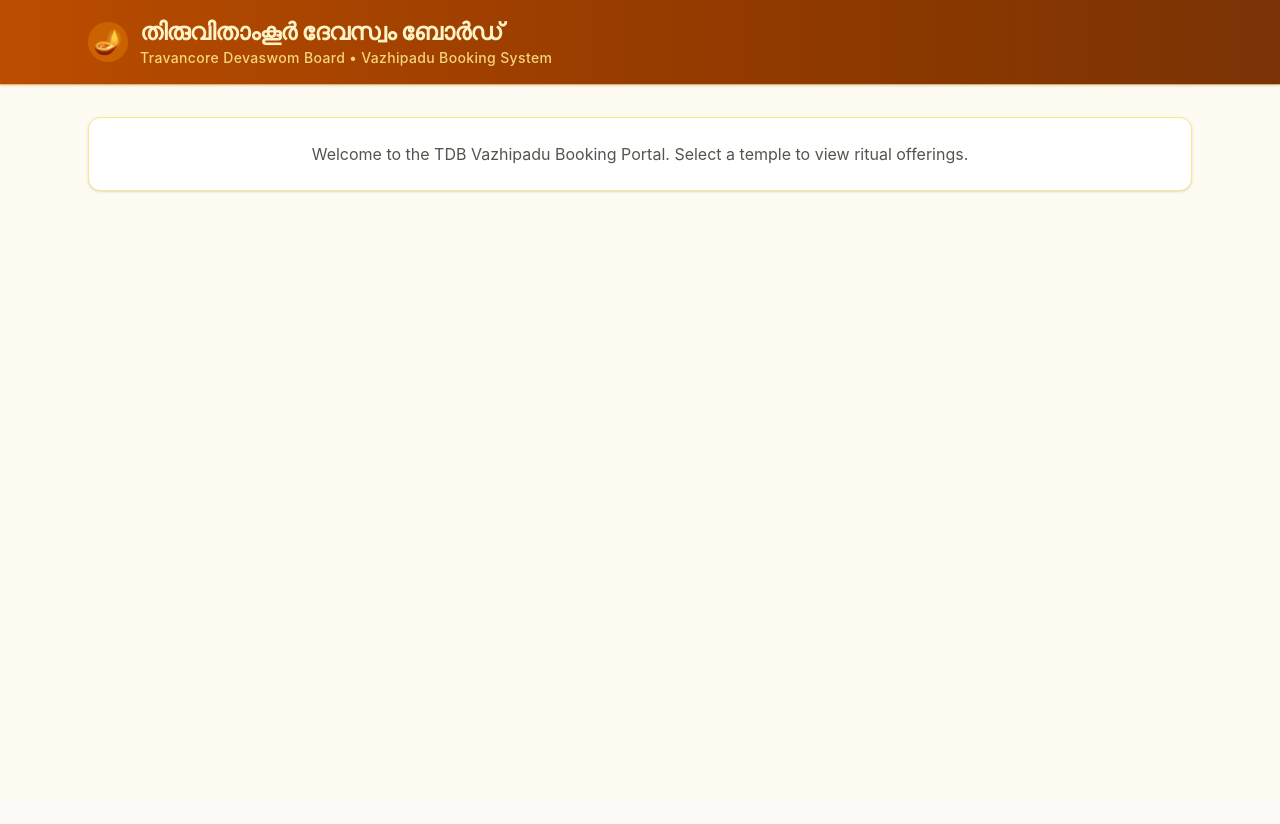
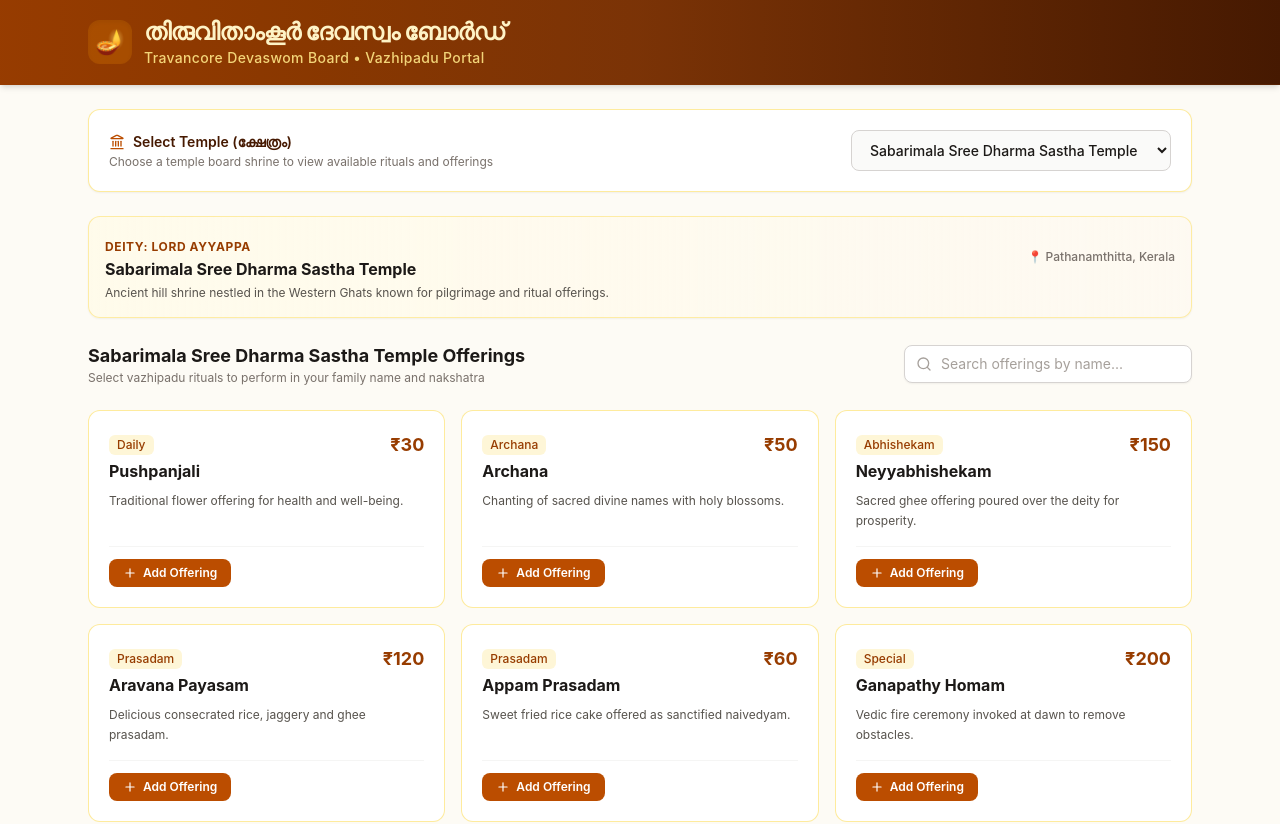
Before and after one commit to Anandu-krishna-j/vazhipadu, a React (Vite) app: page / in a window 1280 px wide. Shown: the top 824 px of the page. Before the commit the page ends 800 px from the top, so only its background shows below. Built offline with nearby package versions, Linux system fonts and the light colour scheme.

Commit message:
Integrate offerings list with temple selector and add unit tests

```diff
--- a/src/App.tsx
+++ b/src/App.tsx
@@ -1,30 +1,136 @@
+import { useState, useEffect, useCallback } from 'react';
+import type { Temple, Offering } from './types';
+import { getTemples, getOfferings } from './api';
+import { TempleSelector } from './components/TempleSelector';
+import { OfferingsList } from './components/OfferingsList';
+
 export default function App() {
+  const [temples, setTemples] = useState<Temple[]>([]);
+  const [selectedTempleId, setSelectedTempleId] = useState<string | null>(null);
+  const [offerings, setOfferings] = useState<Offering[]>([]);
+
+  const [isLoadingTemples, setIsLoadingTemples] = useState(true);
+  const [isLoadingOfferings, setIsLoadingOfferings] = useState(false);
+  const [offeringsError, setOfferingsError] = useState<string | null>(null);
+
+  // Load temples on mount
+  useEffect(() => {
+    let isMounted = true;
+    async function loadTemples() {
+      setIsLoadingTemples(true);
+      try {
+        const data = await getTemples();
+        if (isMounted) {
+          setTemples(data);
+          if (data.length > 0 && !selectedTempleId) {
+            setSelectedTempleId(data[0].id);
+          }
+        }
+      } catch (err) {
+        if (isMounted) {
+          console.error('Failed to load temples:', err);
+        }
+      } finally {
+        if (isMounted) {
+          setIsLoadingTemples(false);
+        }
+      }
+    }
+    loadTemples();
+    return () => {
+      isMounted = false;
+    };
+  }, []);
+
+  // Fetch offerings whenever selected temple changes
+  const fetchOfferings = useCallback(async (templeId: string) => {
+    setIsLoadingOfferings(true);
+    setOfferingsError(null);
+    try {
+      const data = await getOfferings(templeId);
+      setOfferings(data);
+    } catch (err: unknown) {
+      const message = err instanceof Error ? err.message : 'Failed to fetch temple offerings.';
+      setOfferingsError(message);
+    } finally {
+      setIsLoadingOfferings(false);
+    }
+  }, []);
+
+  useEffect(() => {
+    if (selectedTempleId) {
+      fetchOfferings(selectedTempleId);
+    }
+  }, [selectedTempleId, fetchOfferings]);
+
+  const selectedTemple = temples.find((t) => t.id === selectedTempleId);
+
   return (
-    <div className="min-h-screen bg-amber-50/30 text-stone-900">
-      <header className="border-b border-amber-200/70 bg-gradient-to-r from-amber-700 via-amber-800 to-amber-900 text-white shadow-sm">
+    <div className="min-h-screen bg-amber-50/20 text-stone-900 antialiased">
+      {/* Header */}
+      <header className="border-b border-amber-800/20 bg-gradient-to-r from-amber-800 via-amber-900 to-amber-950 text-white shadow-md">
         <div className="mx-auto flex max-w-6xl items-center justify-between px-4 py-4 sm:px-6">
           <div className="flex items-center gap-3">
-            <span className="flex h-10 w-10 items-center justify-center rounded-full bg-amber-500/30 text-2xl" aria-hidden="true">
+            <span
+              className="flex h-11 w-11 items-center justify-center rounded-xl bg-amber-500/20 text-2xl shadow-inner"
+              aria-hidden="true"
+            >
               🪔
             </span>
             <div>
-              <h1 className="text-xl font-bold tracking-tight text-amber-100 sm:text-2xl">
+              <h1 className="text-xl font-extrabold tracking-tight text-amber-100 sm:text-2xl">
                 തിരുവിതാംകൂർ ദേവസ്വം ബോർഡ്
               </h1>
               <p className="text-xs font-medium tracking-wide text-amber-200/90 sm:text-sm">
-                Travancore Devaswom Board • Vazhipadu Booking System
+                Travancore Devaswom Board • Vazhipadu Portal
               </p>
             </div>
           </div>
         </div>
       </header>
 
-      <main className="mx-auto max-w-6xl px-4 py-8 sm:px-6">
-        <div className="rounded-xl border border-amber-200 bg-white p-6 shadow-sm text-center">
-          <p className="text-stone-600">
-            Welcome to the TDB Vazhipadu Booking Portal. Select a temple to view ritual offerings.
-          </p>
-        </div>
+      {/* Main Content Area */}
+      <main className="mx-auto max-w-6xl px-4 py-6 sm:px-6 space-y-6">
+        {/* Temple Selector */}
+        <TempleSelector
+          temples={temples}
+          selectedTempleId={selectedTempleId}
+          onSelectTemple={(id) => setSelectedTempleId(id)}
+          isLoading={isLoadingTemples}
+        />
+
+        {/* Selected Temple Info Banner */}
+        {selectedTemple && (
+          <div className="rounded-xl border border-amber-200/70 bg-gradient-to-r from-amber-50 to-orange-50/40 p-4 text-stone-800 shadow-xs">
+            <div className="flex flex-col sm:flex-row sm:items-center sm:justify-between gap-1">
+              <div>
+                <span className="text-xs font-bold uppercase tracking-wider text-amber-800">
+                  Deity: {selectedTemple.deity}
+                </span>
+                <h2 className="text-base font-bold text-stone-900">
+                  {selectedTemple.name}
+                </h2>
+              </div>
+              <span className="text-xs text-stone-500 font-medium">
+                📍 {selectedTemple.location}
+              </span>
+            </div>
+            <p className="mt-1 text-xs text-stone-600">
+              {selectedTemple.description}
+            </p>
+          </div>
+        )}
+
+        {/* Offerings Catalog */}
+        <section aria-label="Temple Offerings">
+          <OfferingsList
+            offerings={offerings}
+            isLoading={isLoadingOfferings}
+            error={offeringsError}
+            onRetry={() => selectedTempleId && fetchOfferings(selectedTempleId)}
+            templeName={selectedTemple?.name}
+          />
+        </section>
       </main>
     </div>
   );
```
Also changed, not shown: 1 other file (tests, documents, lock files or other folders).
